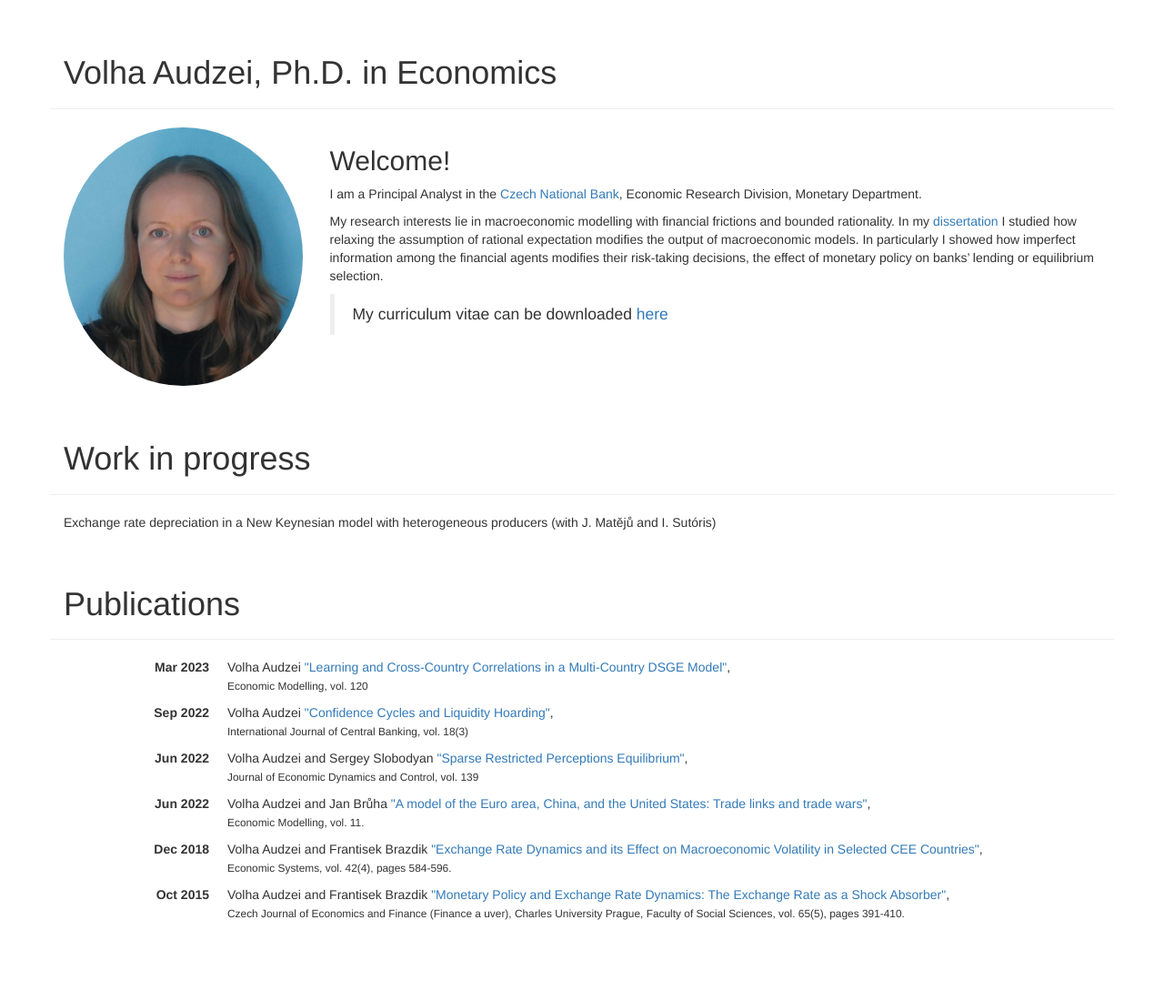
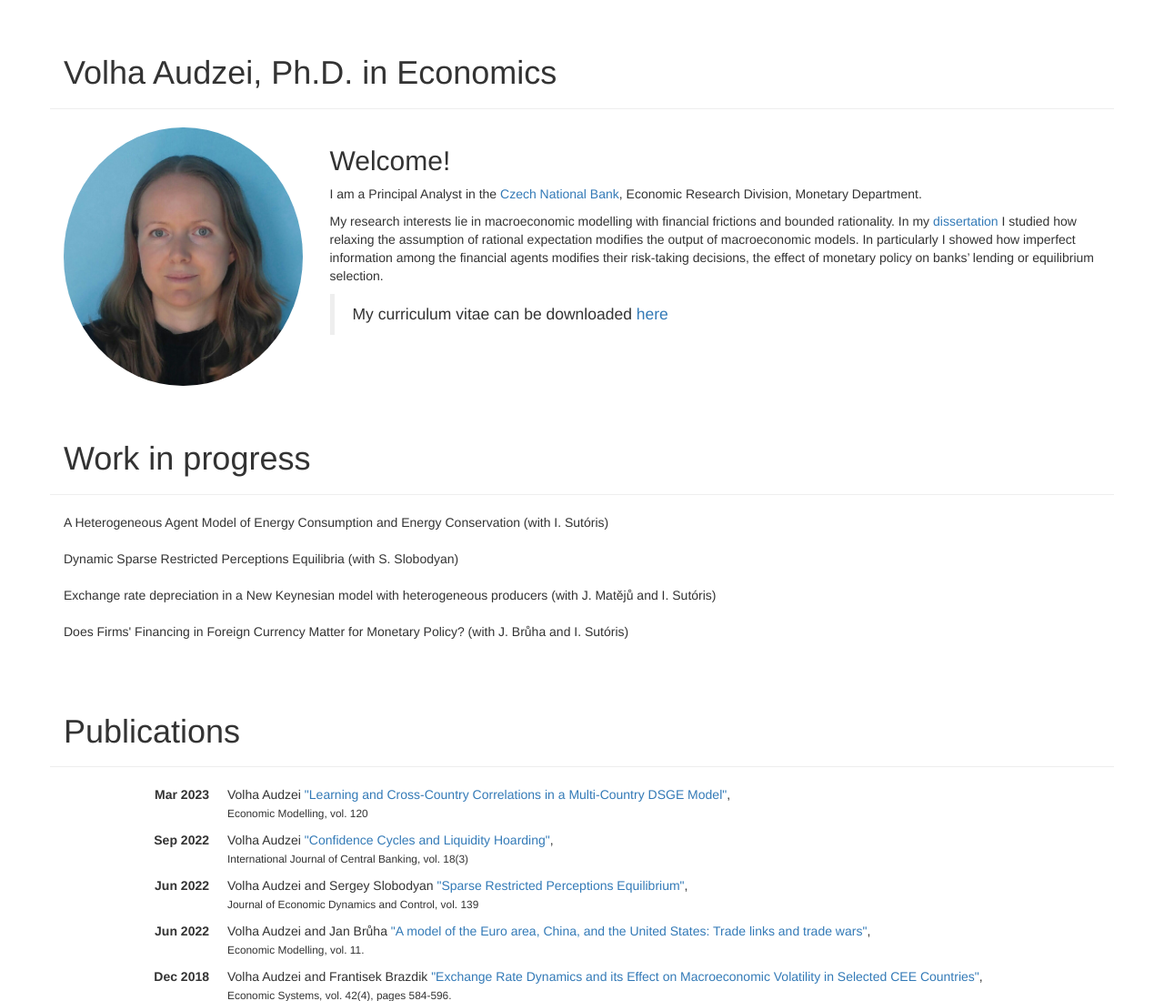
Before and after one commit to aaudzei/website, a plain HTML site: page index.html in a window 1280 px wide. Shown: the top 1100 px of the page at 91% size. Drawn offline with Linux system fonts and the light colour scheme.

Commit message:
Projects_update

```diff
--- a/index.html
+++ b/index.html
@@ -47,11 +47,23 @@
           <h1>Work in progress</h1>
         </div>
         <div class="col-md-12">
-
+          <dl><dd>
+      A Heterogeneous Agent Model of Energy Consumption and Energy Conservation (with I. Sutóris)
+      </dd> </dl>
+      <dl>
+      <dd>
+      Dynamic Sparse Restricted Perceptions Equilibria (with S. Slobodyan)
+      </dd>
+    </dl>
+    <dl>
           <dd>
           Exchange rate depreciation in a New Keynesian model with heterogeneous producers (with J. Matějů and I. Sutóris)
         </dd>
              </dl>
+             <dl> <dd>
+             Does Firms' Financing in Foreign Currency Matter for Monetary Policy? (with J. Brůha and I. Sutóris)
+            </dd>
+          </dl>
            </div>
       </div>
 <!--
```
